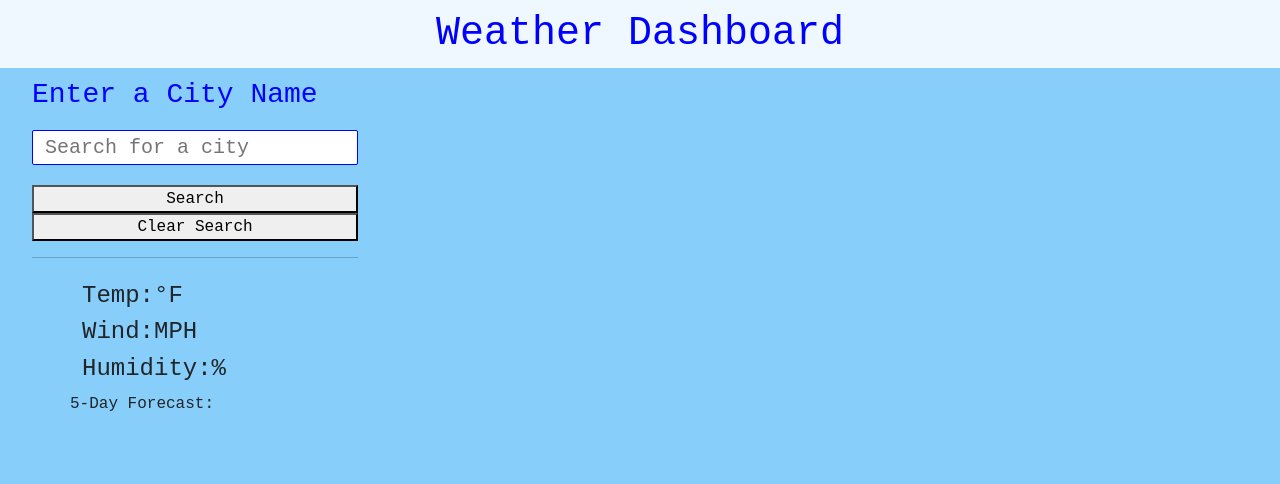
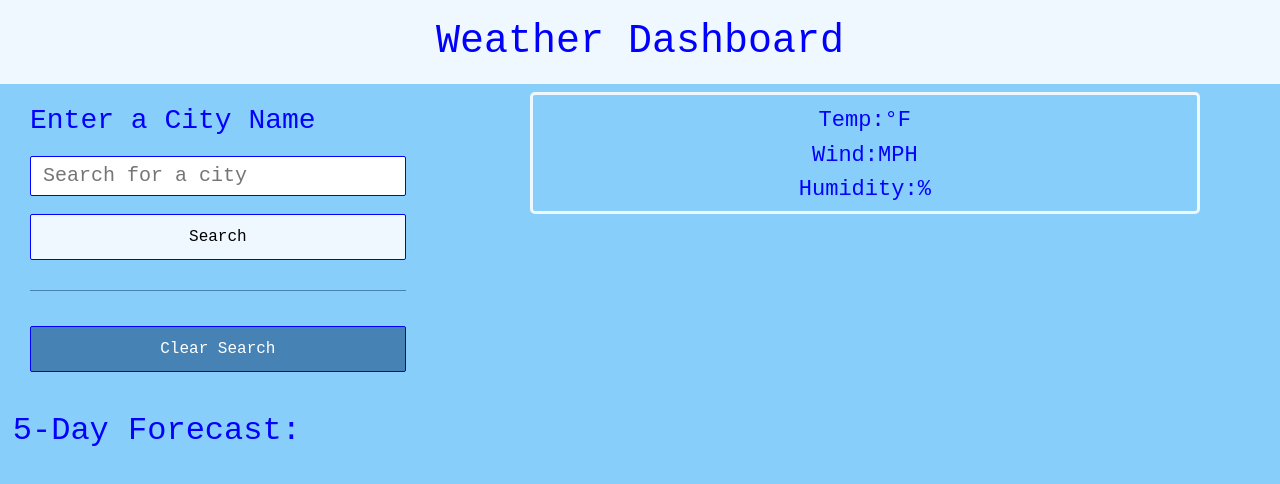
Before and after one commit to jjimenez174/Weather-Dashboard, a plain HTML site: page index.html in a window 1280 px wide. Drawn offline with nearby package versions, Linux system fonts and the light colour scheme.

Commit message:
updated CSS and HTML

```diff
--- a/assets/css/style.css
+++ b/assets/css/style.css
@@ -1,3 +1,4 @@
+/*CSS Styles*/
 :root{
     --primery: lightskyblue;
     --secondary: aliceblue;
@@ -13,30 +14,103 @@
 body{
     background-color: var(--primery);
 }
+/*Header*/
 h1{
     background: var(--secondary);
     color: var(--dark);
-    padding: 10px;
+    padding: 18px 0;
     margin-bottom: 10px;
     text-align: center;
-
 }
-.weather-input h3{
-    color: var(--dark)
+.container{
+    display:flex;
+    gap: 30px;
+    padding: 10px;
+}
+/*Enter City*/
+h3{
+    color: var(--dark);
 }
 .weather-input{
-    width: 350px;
+    width: 550px;
     margin-left: -50px;
 }
 .weather-input input{
-    width: 100%;
-    height: 35px;
+    width: 80%;
+    height: 40px;
     outline: none;
     padding: 0 12px;
-    margin: 10px 0 20px 0;
+    margin: 10px 0 8px 0;
     font-size: 20px;
     border-radius: 2px;
     border: 1px solid var(--dark);
+}
+.weather-input .separator{
+    height: 1px;
+    width: 80%;
+    margin: 25px 0;
+    background: steelblue;
+}
+/*Buttons*/
+.weather-input button{
+    width: 80%;
+    padding: 10px 0;
+    cursor: pointer;
+    outline: none;
+    border: 1px solid var(--dark);
+    border-radius: 2px;
+    background: var(--secondary);
+    margin: 10px 0 5px 0;
+}
+.weather-input .clear-button{
+    background: steelblue;
+    color: white;
+}
+/*Main Dashboard Style*/
+.weather-data{
+    color: var(--dark);
+    border: 3px solid var(--secondary);
+    border-radius: 5px;
+    justify-content: space-between;
+    text-align: center;
+    width: 70%;
+    height: 60%;
+    margin-top: -12px;
+}
+.current-weather h2{
+    font-size: 35px;
+    margin-top: 2%;
+}
+.weather-data h4{
+    font-size: 22px;
+    margin-top: 8px;
+}
+/*5-day Forecast*/
+h2{
+    color: var(--dark);
+    margin-left: 1%;
+    margin-top: 2%;
+    flex-wrap: wrap;
+}
+.day-forecast{
+    display: flex;
+    gap: 10px;
+}
+.day {
+    background: steelblue;
+    color: white;
+    font-size: 20px;
+    list-style: none;
+    text-align: center;
+    padding: 12px 30px;
+    border: 1px solid var(--dark);
+
+}
+.five-day-forecast {
+    display: flex;
+    flex-direction: row;
+    justify-content: space-evenly;
+    padding: 18px;
 }
 .weather-icon-a{
     width: 100px;
--- a/index.html
+++ b/index.html
@@ -16,25 +16,19 @@
   <body>
 <!--Header-->
     <h1>Weather Dashboard</h1>
-
-
 <!--City Search-->
-     <main class="container">
-      <div class="row">
-        <div class = "weather-input" id="location-input">
-          <h3>Enter a City Name</h3>
-            <input type = "text" placeholder="Search for a city" id="city-input">
+    <main class="container">
+       <div class = "weather-input" id="location-input">
+         <h3>Enter a City Name</h3>
+          <input type = "text" placeholder="Search for a city" id="city-input">
             <button class="search-button">Search</button>
-
+            <div class="separator"></div>
              <button class="clear-button">Clear Search</button>
-             <hr>
             <div class="search-history" id="search-history"></div>
           </div>
-          </div>
-
 <!--Today's Weather-->
        <div class= "weather-data">
-         <div class="row current-weather" id="current-weather">
+         <div class="current-weather" id="current-weather">
            <h2></h2>
           <h4>Temp:°F</h4>
           <h4>Wind:MPH</h4>
@@ -42,20 +36,19 @@
      </div>
    </div>
  </div>
-
-
+</main>
 <!--5-day Forecast-->
-<div class="col-md-9 col-12">
-  <div class="row day-forecast-header">5-Day Forecast:</div>
+  <div class="day-forecast">
+    <h2>5-Day Forecast:</h2>
     <div class="five-day-forecast" id="five-day-forecast">
-              <!--<ul class="col-2-day">
+            <!--<ul class="col-2 day">
                 <li>Date</li>
                 <li>(img icon)</li>
                 <li>Temp:</li>
                 <li>Wind:</li>
                 <li>Humidity:</li>
             </ul>
-                    <ul class="col-2 day">
+            <ul class="col-2 day">
                 <li>Date</li>
                 <li>(img icon)</li>
                 <li>Temp:</li>
@@ -84,7 +77,8 @@
                 <li>Humidity:</li>
             </ul> -->
         </div>
-      </main>
+      </div>
+
 <!--Jquery and Day.js-->
     <script src="https://code.jquery.com/jquery-3.4.1.min.js"></script>
      <script src="https://cdn.jsdelivr.net/npm/dayjs@1.11.3/dayjs.min.js" integrity="sha256-iu/zLUB+QgISXBLCW/mcDi/rnf4m4uEDO0wauy76x7U=" crossorigin="anonymous"></script>
```
Also changed, not shown: assets/js/script.js (indentation only), 1 other file.
